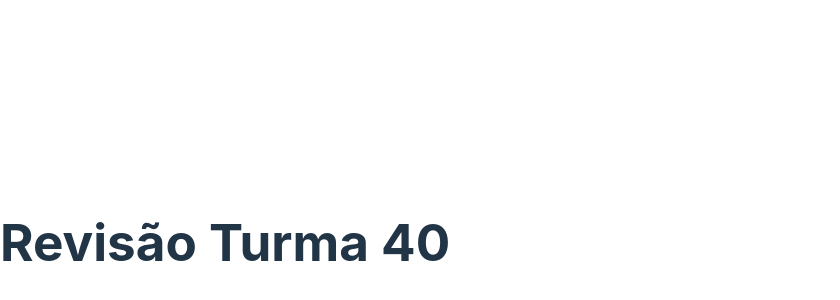
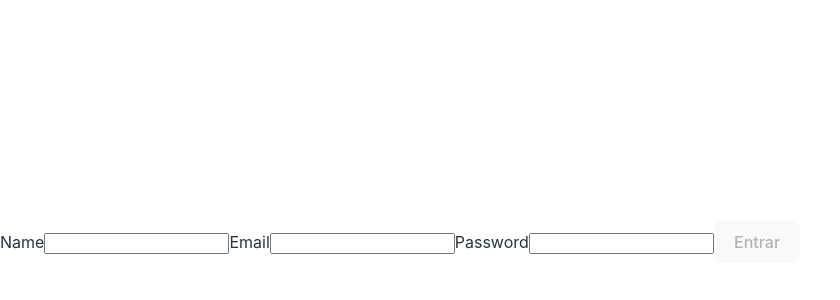
Before and after one commit to joaoAndradeJr/revisao-react-t40, a React (Vite) app: page / in a window 1280 px wide. Shown: the part 158-458 px from the top of the page, without its empty margins (0-840 px from the left). Built offline with nearby package versions, Linux system fonts and the light colour scheme.

Commit message:
feat: login page

```diff
--- a/src/App.tsx
+++ b/src/App.tsx
@@ -1,6 +1,13 @@
+import { Route, Routes } from 'react-router-dom';
+import Login from './pages/Login';
+import Movies from './pages/Movies';
+
 function App() {
   return (
-    <h1>Revisão Turma 40</h1>
+    <Routes>
+      <Route path="/" element={ <Login /> } />
+      <Route path="/movies" element={ <Movies /> } />
+    </Routes>
   );
 }
 
--- /dev/null
+++ b/src/components/Button.tsx
@@ -0,0 +1,15 @@
+import { ButtonProps } from '../utils';
+
+export default function Button({
+  type = 'button', onClick = () => {}, disabled = false, value,
+}: ButtonProps) {
+  return (
+    <button
+      type={ type }
+      onClick={ onClick }
+      disabled={ disabled }
+    >
+      { value }
+    </button>
+  );
+}
--- /dev/null
+++ b/src/components/Input.tsx
@@ -0,0 +1,15 @@
+import { InputProps } from '../utils';
+
+export default function Input({ type = 'text', value, onChange, label }: InputProps) {
+  return (
+    <label htmlFor={ label }>
+      { label }
+    <input
+      type={ type }
+      value={ value }
+      onChange={ onChange }
+      id={ label }
+      />
+    </label>
+  );
+}
--- a/src/main.tsx
+++ b/src/main.tsx
@@ -3,11 +3,14 @@ import ReactDOM from 'react-dom/client';
 import App from './App.tsx';
 import './index.css';
 import movies from './services/movieData.ts';
+import { BrowserRouter } from 'react-router-dom';
 
 localStorage.setItem('movies', JSON.stringify(movies));
 
 ReactDOM.createRoot(document.getElementById('root')!).render(
   <React.StrictMode>
-    <App />
+    <BrowserRouter>
+      <App />
+    </BrowserRouter>
   </React.StrictMode>,
 );
--- /dev/null
+++ b/src/pages/Login.tsx
@@ -0,0 +1,54 @@
+import React, { useState } from 'react';
+import Input from '../components/Input';
+import { initialState } from '../utils';
+import Button from '../components/Button';
+import { useNavigate } from 'react-router-dom';
+import { validEmail } from '../utils/validations';
+
+export default function Login() {
+  const [state, setState] = useState(initialState);
+  const navigate = useNavigate();
+
+  const handleChange = (e: React.ChangeEvent<HTMLInputElement>) => {
+    const { id, value } = e.target;
+    setState({ ...state, [id.toLocaleLowerCase()]: value });
+  };
+
+  const shouldDisableButton = () => {
+    const invalidEmail = !validEmail(state.email);
+    const emptyName = state.name === '';
+    const emptyPassword = state.password === '';
+    return invalidEmail || emptyName || emptyPassword;
+  };
+
+  const handleClick = () => {
+    localStorage.setItem('user', JSON.stringify(state));
+    navigate('/movies');
+  };
+
+  return (
+    <form>
+      <Input
+        value={ state.name }
+        onChange={ handleChange }
+        label="Name"
+      />
+      <Input
+        value={ state.email }
+        onChange={ handleChange }
+        label="Email"
+      />
+      <Input
+        value={ state.password }
+        type="password"
+        onChange={ handleChange }
+        label="Password"
+      />
+      <Button
+        value="Entrar"
+        onClick={ handleClick }
+        disabled={ shouldDisableButton() }
+      />
+    </form>
+  );
+}
--- /dev/null
+++ b/src/pages/Movies.tsx
@@ -0,0 +1,5 @@
+export default function Movies() {
+  return (
+    <div>Movies</div>
+  );
+}
--- /dev/null
+++ b/src/utils/index.ts
@@ -0,0 +1,19 @@
+export const initialState = {
+  name: '',
+  email: '',
+  password: '',
+};
+
+export type ButtonProps = {
+  type?: 'button' | 'submit' | 'reset';
+  onClick?: () => void;
+  disabled?: boolean;
+  value: string;
+};
+
+export type InputProps = {
+  type?: string;
+  value: string;
+  onChange: React.ChangeEventHandler<HTMLInputElement>;
+  label: string;
+};
--- /dev/null
+++ b/src/utils/validations.ts
@@ -0,0 +1,4 @@
+export const validEmail = (email: string): boolean => {
+  const emailRegex = /^[\w-\.]+@([\w-]+\.)+[\w-]{2,4}$/;
+  return emailRegex.test(email);
+};
```
